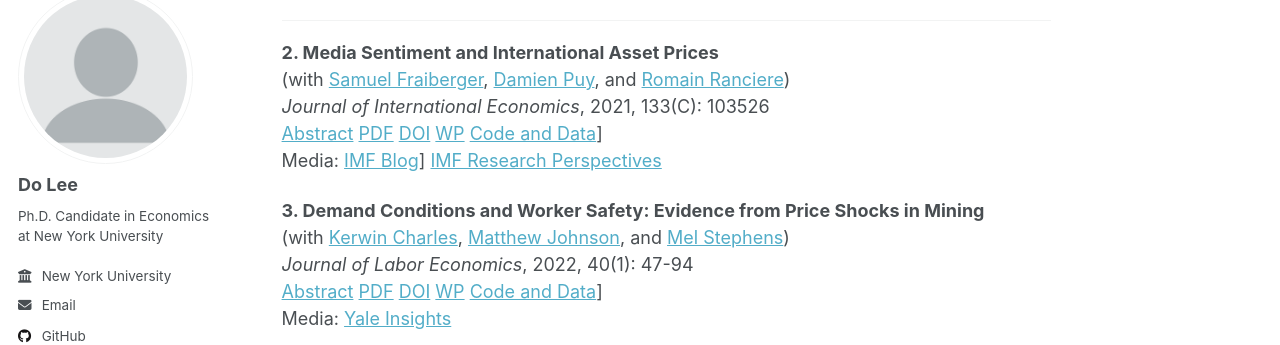
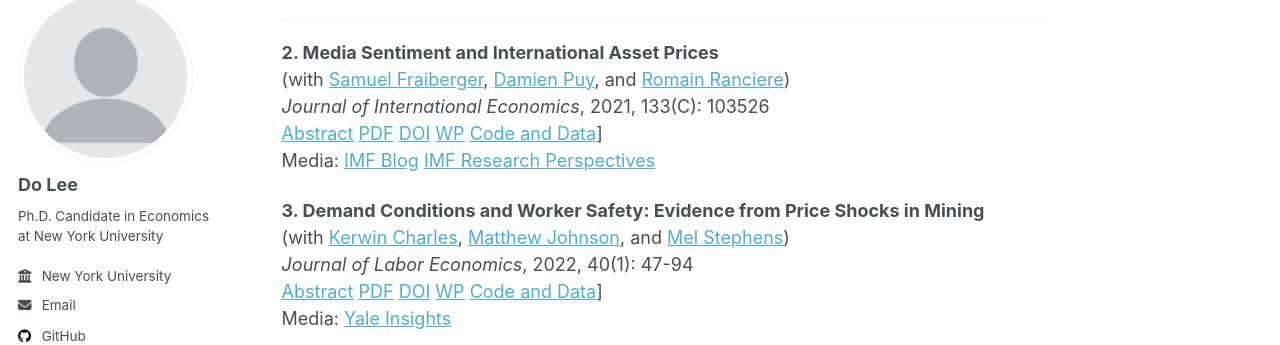
Before and after one commit to doqlee/doqlee.github.io, a Jekyll site: the page built from _pages/main.md, in a window 1280 px wide and 900 px high, scrolled down 561 px. Shown: the part 110-455 px from the top of the window. Built offline with Jekyll 4.4.1, drawn with Linux system fonts in a browser that asks for light colours.

```diff
--- a/_pages/main.md
+++ b/_pages/main.md
@@ -43,7 +43,7 @@ Publications
 (with [Samuel Fraiberger](https://www.samuelfraiberger.com/), [Damien Puy](https://sites.google.com/view/damienpuy), and [Romain Ranciere](https://rranciere.academia.edu/)) \
 *Journal of International Economics*, 2021, 133(C): 103526 \
 <a href="#/" onclick="visib('FLPR2021')">Abstract</a> [PDF](../files/mediaSentiment.pdf) [DOI](https://doi.org/10.1016/j.jinteco.2021.103526) [WP](https://www.nber.org/papers/w25353) [Code and Data](https://doi.org/10.7910/DVN/QNKFJF)] \
-Media: [IMF Blog](https://www.imf.org/en/Blogs/Articles/2019/12/16/blog-the-power-of-text)] [IMF Research Perspectives](https://www.imf.org/-/media/Files/Research/research-perspective/2019/SpringSummer/index.ashx)
+Media: [IMF Blog](https://www.imf.org/en/Blogs/Articles/2019/12/16/blog-the-power-of-text) [IMF Research Perspectives](https://www.imf.org/-/media/Files/Research/research-perspective/2019/SpringSummer/index.ashx)
 <div id="FLPR2021" style="display: none; text-align: justify; line-height: 1.2" >
 We investigate the relationship between media sentiment and international equity prices using a new dataset of 4 million news articles published between 1991 and 2015. Three key results emerge. First, news sentiment robustly predicts future daily returns around the world. However, we find a sharp contrast between the effect of local news and that of global news: whereas local news optimism (pessimism) predicts a small and transitory increase (decrease) in local equity returns, global news sentiment has a larger impact on returns that does not reverse in the short run. Second, news sentiment affects local prices mainly through the investment decisions of foreign—rather than local—investors. Third, large variations in global news sentiment predominantly happen in the absence of new information about fundamentals, suggesting that movements in global sentiment capture variations in investors' sentiment. Taken together, our findings illustrate the key role played by foreign news and investors' sentiment in driving local asset prices.
 <br>
```
